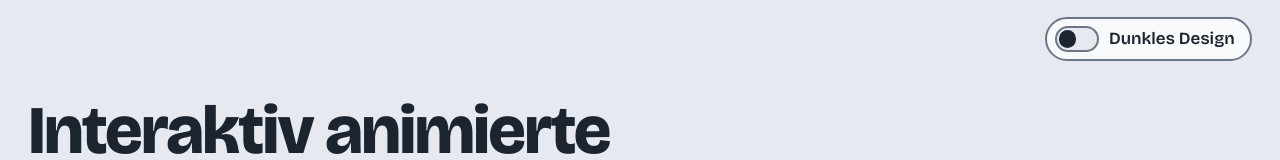
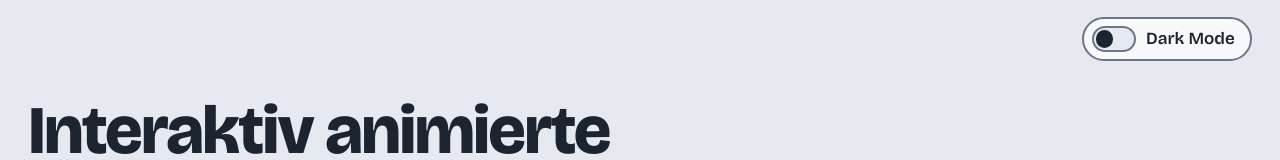
Before and after one commit to Jachirobi/Graphical-Visualisation, a plain HTML site: page index.html in a window 1280 px wide. Shown: the top 160 px of the page. Drawn offline with nearby package versions, Linux system fonts and the light colour scheme.

Commit message:
Change button text from 'Dunkles Design' to 'Dark Mode'

```diff
--- a/index.html
+++ b/index.html
@@ -30,7 +30,7 @@
   <div class="topbar">
     <button type="button" id="theme-switch" class="theme-switch" role="switch" aria-checked="false">
       <span class="track" aria-hidden="true"><span class="thumb"></span></span>
-      <span>Dunkles Design</span>
+      <span>Dark Mode</span>
     </button>
   </div>
 
```
